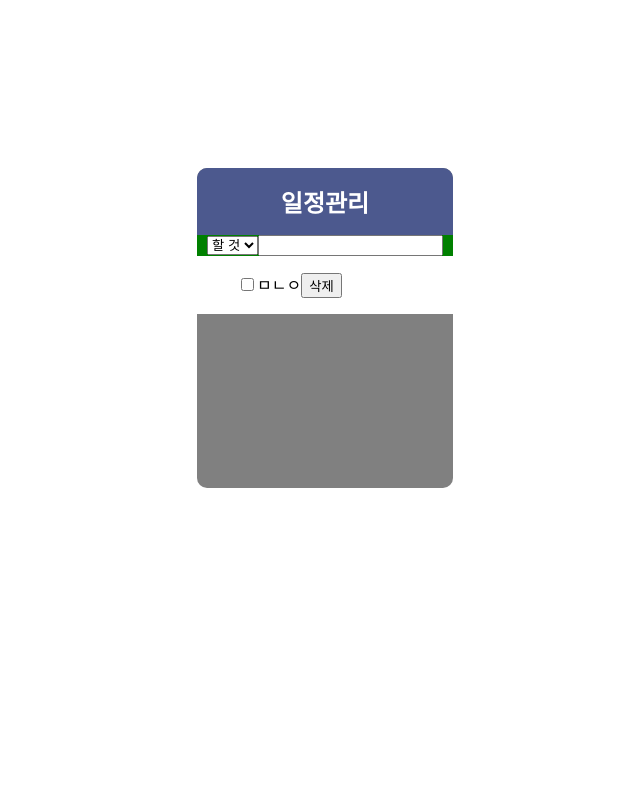
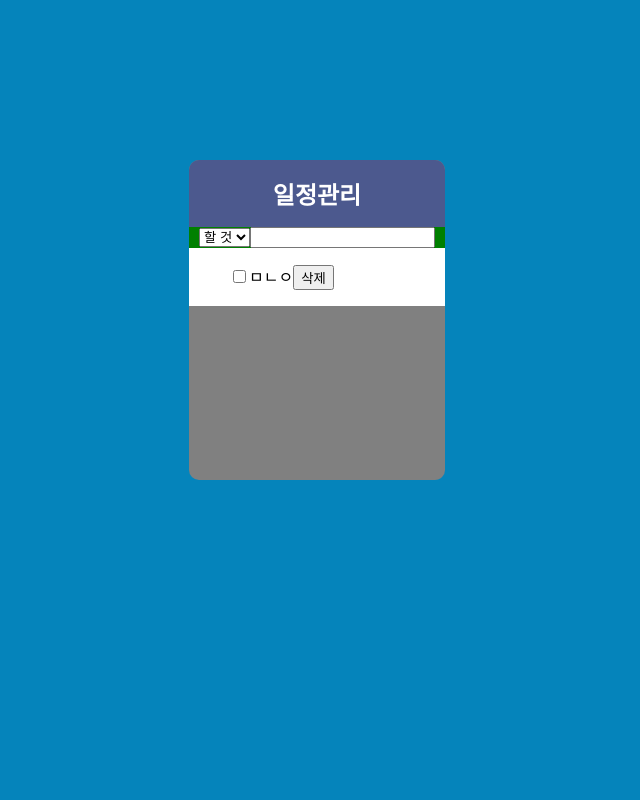
Before and after one commit to YOON3N4M/study-react, a React (Create React App) app: page / in a window 1280 px wide. Shown: the top 800 px of the page, without its empty margins (323-963 px from the left). Built offline with nearby package versions, Linux system fonts and the light colour scheme; data requests are answered from the project's data file.

Commit message:
전역 css를 위해 GlobalStyle.js 생성

```diff
--- a/src/App.js
+++ b/src/App.js
@@ -3,6 +3,7 @@
 import { useState, useCallback, useEffect, useRef } from "react";
 import TodoTemplate from "../src/components/TodoTemplate";
 import styled from "styled-components";
+import GlobalStyle from "./GlobalStyle";
 
 const AppContainer = styled.div`
   width: 100vw;
@@ -10,11 +11,13 @@ const AppContainer = styled.div`
   display: flex;
   justify-content: center;
   padding: 10rem 0;
+  background-color: #0584bb;
 `;
 
 const App = () => {
   return (
     <AppContainer>
+      <GlobalStyle />
       <TodoTemplate></TodoTemplate>
     </AppContainer>
   );
--- /dev/null
+++ b/src/GlobalStyle.js
@@ -0,0 +1,9 @@
+import { createGlobalStyle } from "styled-components";
+
+const GlobalStyle = createGlobalStyle`
+body{
+    margin: 0 0;
+}
+`;
+
+export default GlobalStyle;
--- a/src/components/TodoList.js
+++ b/src/components/TodoList.js
@@ -11,7 +11,6 @@ export default function TodoList({ todos, setTodos, setNextId }) {
       const lastIndex = res.data.length - 1;
 
       if (res.data.length > 0) {
-        console.log("문제");
         setNextId(res.data[lastIndex].id + 1);
       } else {
         setNextId(1);
```
